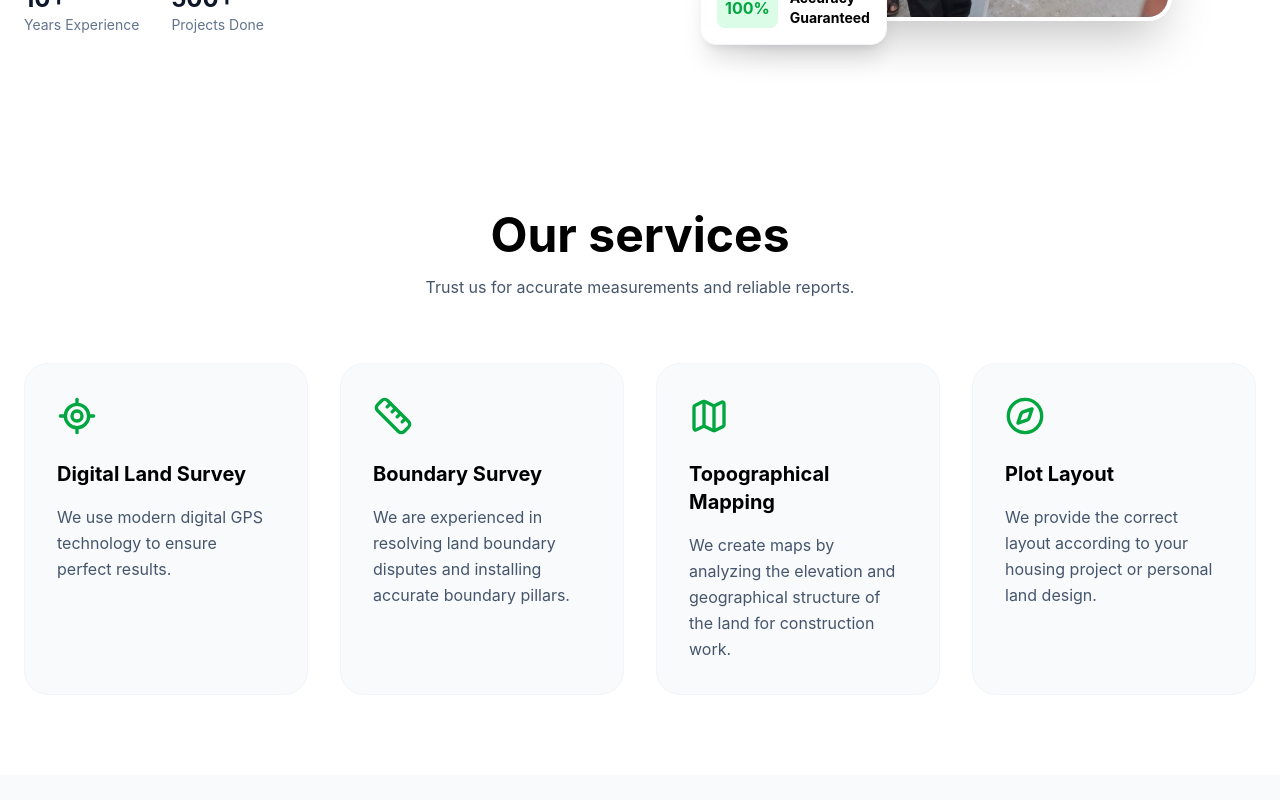
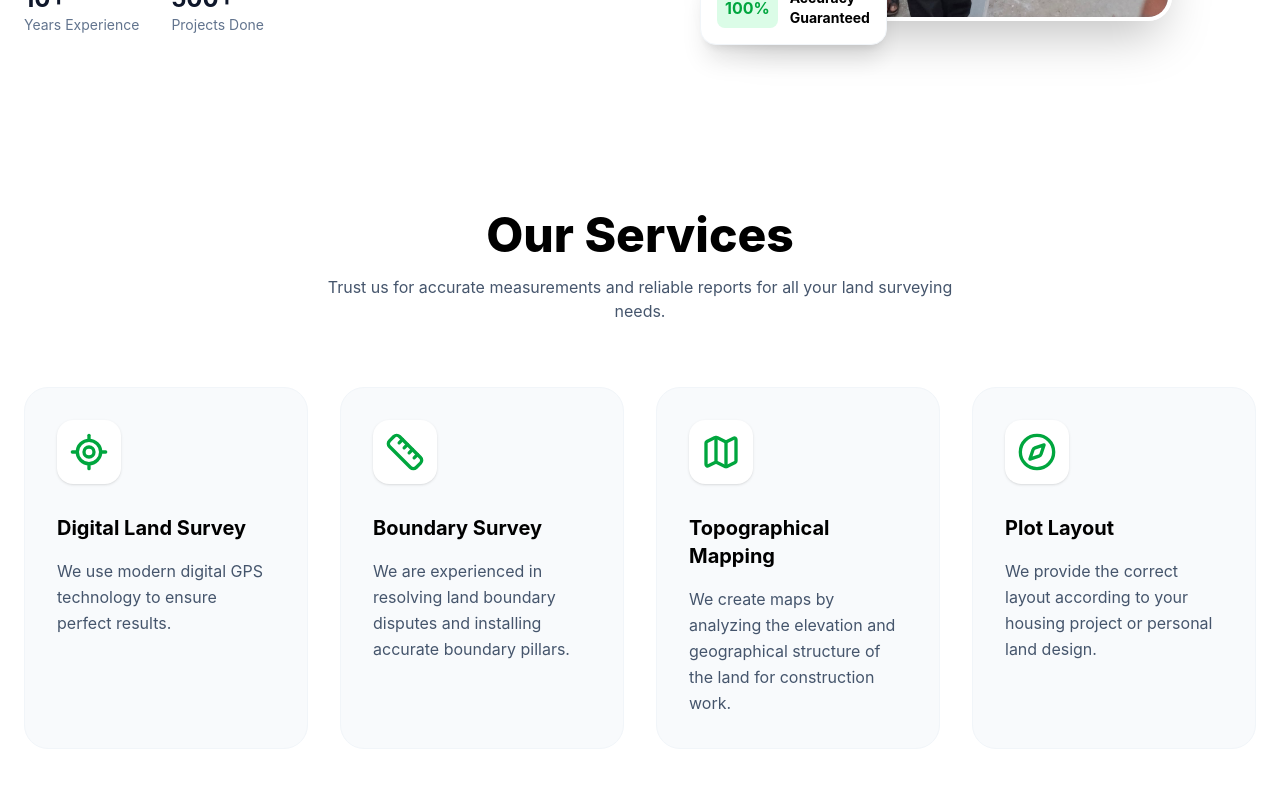
Before and after one commit to Dev-Rakib-is/survey-app, a React (Vite) app: page / in a window 1280 px wide. Shown: the part 780-1580 px from the top of the page. Built offline with nearby package versions, Linux system fonts and the light colour scheme.

Commit message:
contact page update

```diff
--- a/src/components/home/Gallery.tsx
+++ b/src/components/home/Gallery.tsx
@@ -1,4 +1,4 @@
-import { motion } from "framer-motion";
+import { easeInOut, motion } from "framer-motion";
 import { FaMapMarkerAlt, FaCalendarAlt, FaLayerGroup, FaCheckCircle } from "react-icons/fa";
 
 const ProjectDetails = () => {
@@ -8,7 +8,8 @@ const ProjectDetails = () => {
                 {/* 1. Project Title & Category */}
                 <motion.div
                     initial={{ opacity: 0, y: 20 }}
-                    animate={{ opacity: 1, y: 0 }}
+                    whileInView={{ opacity: 1, y: 0 }}
+                    transition={{ duration: 0.8, ease: easeInOut, }}
                     className="mb-8"
                 >
                     <span className="text-green-600 font-bold tracking-widest uppercase text-sm">Land Layout</span>
@@ -16,18 +17,17 @@ const ProjectDetails = () => {
                 </motion.div>
 
                 <div className="grid grid-cols-1 lg:grid-cols-3 gap-12">
-
                     {/* Left Side: Main Image & Details */}
                     <div className="lg:col-span-2">
                         {/* 2. Main Featured Image */}
                         <motion.div
                             initial={{ opacity: 0, scale: 0.95 }}
-                            animate={{ opacity: 1, scale: 1 }}
-                            transition={{ duration: 0.5 }}
+                            whileInView={{ opacity: 1, scale: 1 }}
+                            transition={{ duration: 0.8 }}
                             className="rounded-3xl overflow-hidden shadow-2xl h-[400 md:h-[500px]"
                         >
                             <img
-                                src="https://co.com"
+                                src="https://i.ibb.co.com/ym4Sk2d0/656480626-26135387086131690-8408079452778044257-n.jpg"
                                 alt="Project"
                                 className="w-full h-full object-cover"
                             />
@@ -37,8 +37,8 @@ const ProjectDetails = () => {
                         <div className="mt-10 space-y-6 text-slate-600 dark:text-slate-300">
                             <h2 className="text-2xl font-bold dark:text-white">Project Overview</h2>
                             <p>
-                                এই প্রজেক্টটিতে আমরা একটি ৫ একর জমির মাস্টার প্ল্যানিং এবং প্লট লেআউটের কাজ সম্পন্ন করেছি।
-                                আধুনিক সার্ভে ইকুইপমেন্ট ব্যবহার করে নিখুঁতভাবে সীমানা নির্ধারণ এবং রাস্তা চিহ্নিত করা হয়েছে।
+                                In this project, we have completed the master planning and plot layout of a 5 acre land.
+                                Using modern survey equipment, precise boundary demarcation and road marking have been done.
                             </p>
 
                             <h3 className="text-xl font-semibold dark:text-white">What we did:</h3>
@@ -56,7 +56,8 @@ const ProjectDetails = () => {
                     <div className="lg:col-span-1">
                         <motion.div
                             initial={{ opacity: 0, x: 20 }}
-                            animate={{ opacity: 1, x: 0 }}
+                            whileInView={{ opacity: 1, x: 0 }}
+                            transition={{ duration: 0.8 }}
                             className="bg-slate-50 dark:bg-slate-800 p-8 rounded-3xl sticky top-28 border border-slate-200 dark:border-slate-700"
                         >
                             <h3 className="text-xl font-bold mb-6 dark:text-white text-center">Project Information</h3>
@@ -68,7 +69,7 @@ const ProjectDetails = () => {
                                     </div>
                                     <div>
                                         <p className="text-sm text-slate-500">Location</p>
-                                        <p className="font-semibold dark:text-white">Gazipur, Bangladesh</p>
+                                        <p className="font-semibold dark:text-white">Kushtia, Bangladesh</p>
                                     </div>
                                 </div>
 
@@ -78,7 +79,7 @@ const ProjectDetails = () => {
                                     </div>
                                     <div>
                                         <p className="text-sm text-slate-500">Category</p>
-                                        <p className="font-semibold dark:text-white">Residential Layout</p>
+                                        <p className="font-semibold dark:text-white">Home Layout</p>
                                     </div>
                                 </div>
 
--- a/src/components/home/Services .tsx
+++ b/src/components/home/Services .tsx
@@ -1,23 +1,27 @@
-import { AnimatePresence, easeOut, motion } from "framer-motion";
+import { easeOut, motion } from "framer-motion";
 import { LocateFixed, Map, Ruler, Compass } from "lucide-react";
 
 const AllServices = [
   {
+    id: 1,
     title: "Digital Land Survey",
     desc: "We use modern digital GPS technology to ensure perfect results.",
     icon: <LocateFixed className="w-10 h-10 text-green-600" />,
   },
   {
+    id: 2,
     title: "Boundary Survey",
     desc: "We are experienced in resolving land boundary disputes and installing accurate boundary pillars.",
     icon: <Ruler className="w-10 h-10 text-green-600" />,
   },
   {
+    id: 3,
     title: "Topographical Mapping",
     desc: "We create maps by analyzing the elevation and geographical structure of the land for construction work.",
     icon: <Map className="w-10 h-10 text-green-600" />,
   },
   {
+    id: 4,
     title: "Plot Layout",
     desc: "We provide the correct layout according to your housing project or personal land design.",
     icon: <Compass className="w-10 h-10 text-green-600" />,
@@ -26,30 +30,52 @@ const AllServices = [
 
 const Services = () => {
   return (
-    <section className="py-20 bg-white dark:bg-slate-900">
+    <section className="py-20 bg-white dark:bg-slate-900 overflow-hidden">
       <div className="container mx-auto px-6">
+        {/* Header Section */}
         <div className="text-center mb-16">
-          <h2 className="text-3xl md:text-5xl font-bold dark:text-white">
-            Our services
-          </h2>
-          <p className="mt-4 text-slate-600 dark:text-slate-400">
-            Trust us for accurate measurements and reliable reports.
-          </p>
+          <motion.h2
+            initial={{ opacity: 0, y: -20 }}
+            whileInView={{ opacity: 1, y: 0 }}
+            viewport={{ once: true }}
+            className="text-3xl md:text-5xl font-extrabold dark:text-white"
+          >
+            Our Services
+          </motion.h2>
+          <motion.p
+            initial={{ opacity: 0 }}
+            whileInView={{ opacity: 1 }}
+            transition={{ delay: 0.3 }}
+            viewport={{ once: true }}
+            className="mt-4 text-slate-600 dark:text-slate-400 max-w-2xl mx-auto"
+          >
+            Trust us for accurate measurements and reliable reports for all your land surveying needs.
+          </motion.p>
         </div>
 
-        <AnimatePresence>
+        {/* Services Grid */}
         <div className="grid grid-cols-1 md:grid-cols-2 lg:grid-cols-4 gap-8">
           {AllServices.map((service, index) => (
             <motion.div
-                key={index}
-                initial={{ y: 30 }}
-                whileInView={{ y: 0 }}
-                transition={{ duration: 0.8, ease: easeOut, delay: index * 0.2 }}
-                whileHover={{ y: -10 }}
-                className="p-8 bg-slate-50 dark:bg-slate-800 rounded-3xl border border-slate-100 dark:border-slate-700 transition-all hover:shadow-2xl hover:shadow-green-600/10"
+              key={service.id}
+              initial={{ opacity: 0, y: 30 }}
+              whileInView={{ opacity: 1, y: 0 }}
+              viewport={{ once: true }}
+              transition={{
+                duration: 0.6,
+                ease: easeOut,
+                delay: index * 0.15
+              }}
+              whileHover={{
+                y: -12,
+                transition: { duration: 0.3 }
+              }}
+              className="group p-8 bg-slate-50 dark:bg-slate-800 rounded-3xl border border-slate-100 dark:border-slate-700 transition-all hover:shadow-2xl hover:shadow-green-600/10 hover:border-green-500/30"
             >
-                <div className="mb-6">{service.icon}</div>
-                <h3 className="text-xl font-bold mb-4 dark:text-white">
+              <div className="mb-6 inline-block p-3 rounded-2xl bg-white dark:bg-slate-700 shadow-sm group-hover:scale-110 transition-transform">
+                {service.icon}
+              </div>
+              <h3 className="text-xl font-bold mb-4 dark:text-white group-hover:text-green-600 transition-colors">
                 {service.title}
               </h3>
               <p className="text-slate-600 dark:text-slate-400 leading-relaxed">
@@ -58,7 +84,6 @@ const Services = () => {
             </motion.div>
           ))}
         </div>
-        </AnimatePresence>
       </div>
     </section>
   );
--- a/src/components/about/Stats.tsx
+++ b/src/components/shareComponents/Counter.tsx
@@ -1,5 +1,5 @@
 import { useState } from "react";
-import { motion, animate} from "framer-motion";
+import { motion, animate } from "framer-motion";
 
 const counterData = [
     { number: 100, label: "PROJECTS" },
--- a/src/layouts/Nav.tsx
+++ b/src/layouts/Nav.tsx
@@ -5,9 +5,10 @@ import { Link } from "react-router";
 const Nav = () => {
     const navList = [
         { name: "Home", link: "/" },
-        { name: "About", link: "/about" },
+        { name: "Get a Quote", link: "/get-quote" },
         { name: "Services", link: "/services" },
         { name: "Projects", link: "/projects" },
+        { name: "About", link: "/about" },
         { name: "Contact", link: "/contact" }
     ];
 
--- a/src/pages/About.tsx
+++ b/src/pages/About.tsx
@@ -1,5 +1,5 @@
 import AboutHero from "../components/about/AboutHero"
-import Counter from "../components/about/Stats"
+import Counter from "../components/shareComponents/Counter"
 import Contact from "../components/shareComponents/Contact"
 
 
--- a/src/pages/Projects.tsx
+++ b/src/pages/Projects.tsx
@@ -26,6 +26,12 @@ const projectData = [
         id: 4,
         title: "GPS Measurement",
         image: "https://i.ibb.co.com/JRPwvL7Y/Gallery2.jpg",
+        category: "i"
+    },
+    {
+        id: 5,
+        title: "Plot Layout",
+        image: "https://i.ibb.co.com/tp7vbFmJ/image-5.jpg",
         category: "i"
     }
 ]
```
Lines whose indentation alone changed are shown as unchanged.
